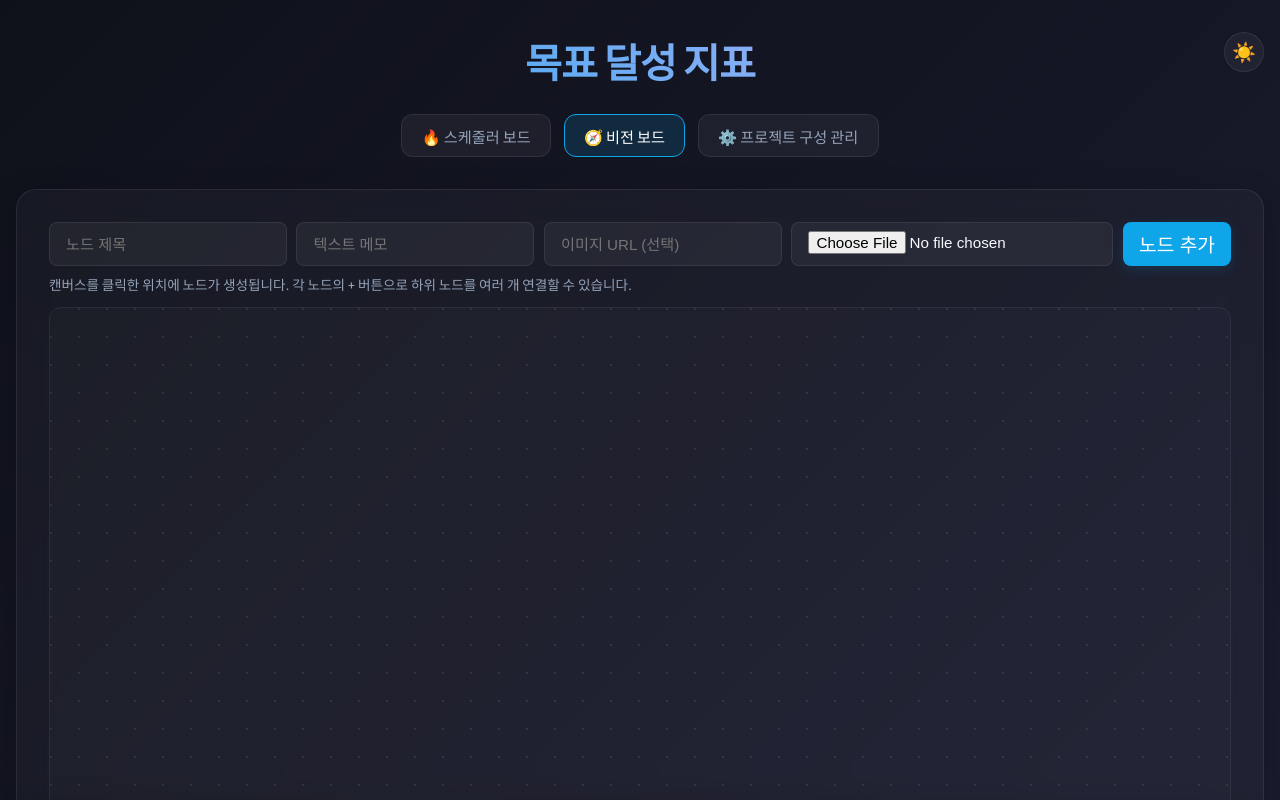
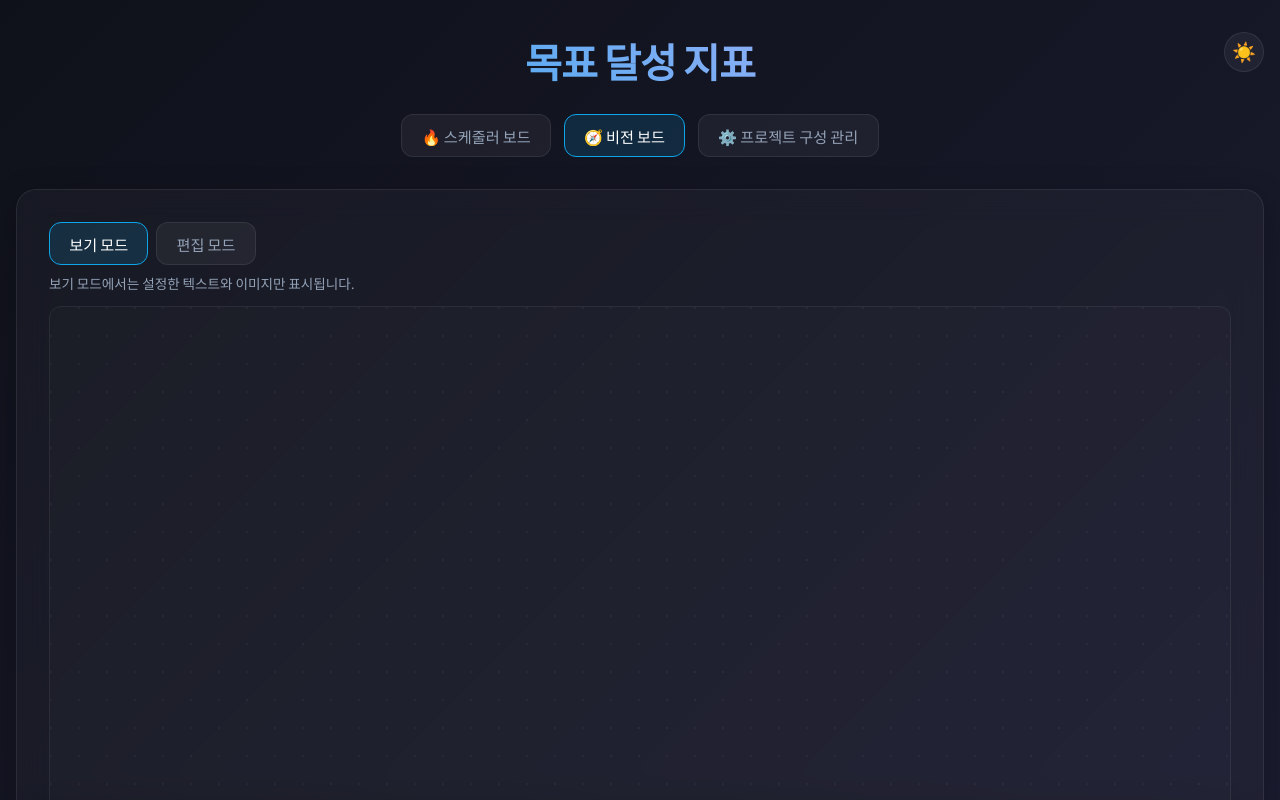
Before and after one commit to angibeom0985-arch/To-do-list, a React (Vite) app: page / in a window 1280 px wide. Both pictures are taken after a click on the button "🧭 비전 보드". Shown: the top 800 px of the page. Built offline with nearby package versions, Linux system fonts and the light colour scheme.

Commit message:
feat: split vision board into edit and view modes

```diff
--- a/src/App.css
+++ b/src/App.css
@@ -1481,6 +1481,11 @@
   gap: 0.5rem;
 }
 
+.vision-mode-switch {
+  display: flex;
+  gap: 0.5rem;
+}
+
 .vision-form {
   display: grid;
   grid-template-columns: 1fr 1fr 1fr 1fr auto;
@@ -1506,6 +1511,12 @@
     rgba(255, 255, 255, 0.02);
 }
 
+.vision-canvas.is-view-mode {
+  background:
+    radial-gradient(circle at 1px 1px, rgba(255,255,255,0.04) 1px, transparent 0) 0 0/28px 28px,
+    rgba(255, 255, 255, 0.015);
+}
+
 .vision-links {
   position: absolute;
   inset: 0;
@@ -1533,6 +1544,11 @@
   z-index: 2;
 }
 
+.vision-canvas.is-view-mode .vision-node {
+  cursor: default;
+  box-shadow: 0 8px 24px rgba(0, 0, 0, 0.18);
+}
+
 .vision-node.dragging {
   opacity: 0.75;
   transform: scale(1.01);
@@ -1610,7 +1626,16 @@
   justify-content: flex-end;
 }
 
+.vision-canvas.is-view-mode .vision-node-actions,
+.vision-canvas.is-view-mode .vision-node-editor {
+  display: none;
+}
+
 @media (max-width: 900px) {
+  .vision-mode-switch {
+    flex-wrap: wrap;
+  }
+
   .vision-form {
     grid-template-columns: 1fr;
   }
--- a/src/components/VisionBoard.jsx
+++ b/src/components/VisionBoard.jsx
@@ -32,6 +32,7 @@ const normalizeNode = (item, index) => {
 const getNodeHeight = (node) => (node.imageUrl ? NODE_HEIGHT_IMAGE : NODE_HEIGHT_TEXT);
 
 export default function VisionBoard({ items, setItems }) {
+  const [mode, setMode] = useState('view');
   const [title, setTitle] = useState('');
   const [note, setNote] = useState('');
   const [imageUrl, setImageUrl] = useState('');
@@ -56,7 +57,10 @@ export default function VisionBoard({ items, setItems }) {
     });
   };
 
+  const isEditMode = mode === 'edit';
+
   const handleCanvasMouseDown = (e) => {
+    if (!isEditMode) return;
     if (e.target !== e.currentTarget) return;
     const rect = e.currentTarget.getBoundingClientRect();
     const p = normalizePoint(e.clientX - rect.left, e.clientY - rect.top);
@@ -141,6 +145,7 @@ export default function VisionBoard({ items, setItems }) {
   };
 
   const startDrag = (e, node) => {
+    if (!isEditMode) return;
     if (e.button !== 0 || !canvasRef.current) return;
     e.preventDefault();
 
@@ -206,6 +211,15 @@ export default function VisionBoard({ items, setItems }) {
     setEditingId(null);
   };
 
+  const switchMode = (nextMode) => {
+    setMode(nextMode);
+    if (nextMode !== 'edit') {
+      setEditingId(null);
+      setDraggingId(null);
+      dragRef.current = null;
+    }
+  };
+
   const connectionLines = nodes
     .filter((child) => child.parentId && nodeMap.has(child.parentId))
     .map((child) => {
@@ -222,6 +236,25 @@ export default function VisionBoard({ items, setItems }) {
   return (
     <div className="glass-panel vision-board-panel animate-fade-in" style={{ animationDelay: '0.15s' }}>
       <div className="vision-topbar">
+        <div className="vision-mode-switch">
+          <button
+            type="button"
+            className={`view-tab ${mode === 'view' ? 'active' : ''}`}
+            onClick={() => switchMode('view')}
+          >
+            보기 모드
+          </button>
+          <button
+            type="button"
+            className={`view-tab ${mode === 'edit' ? 'active' : ''}`}
+            onClick={() => switchMode('edit')}
+          >
+            편집 모드
+          </button>
+        </div>
+
+        {isEditMode ? (
+          <>
             <form onSubmit={addRootNode} className="vision-form">
               <input type="text" className="project-input" placeholder="노드 제목" value={title} onChange={(e) => setTitle(e.target.value)} />
               <input type="text" className="project-input" placeholder="텍스트 메모" value={note} onChange={(e) => setNote(e.target.value)} />
@@ -230,10 +263,19 @@ export default function VisionBoard({ items, setItems }) {
               <button type="submit" className="add-btn mini-btn">노드 추가</button>
             </form>
             <p className="vision-help">캔버스를 클릭한 위치에 노드가 생성됩니다. 각 노드의 + 버튼으로 하위 노드를 여러 개 연결할 수 있습니다.</p>
+          </>
+        ) : (
+          <p className="vision-help">보기 모드에서는 설정한 텍스트와 이미지만 표시됩니다.</p>
+        )}
       </div>
 
       <div className="vision-canvas-wrap">
-        <div ref={canvasRef} className="vision-canvas" onMouseDown={handleCanvasMouseDown} style={{ width: `${CANVAS_WIDTH}px`, height: `${CANVAS_HEIGHT}px` }}>
+        <div
+          ref={canvasRef}
+          className={`vision-canvas ${isEditMode ? 'is-edit-mode' : 'is-view-mode'}`}
+          onMouseDown={handleCanvasMouseDown}
+          style={{ width: `${CANVAS_WIDTH}px`, height: `${CANVAS_HEIGHT}px` }}
+        >
           <svg className="vision-links" width={CANVAS_WIDTH} height={CANVAS_HEIGHT}>
             {connectionLines.map((line) => (
               <line key={line.key} x1={line.x1} y1={line.y1} x2={line.x2} y2={line.y2} />
@@ -251,6 +293,7 @@ export default function VisionBoard({ items, setItems }) {
               <h3 className="vision-node-title">{node.title || '제목 없음'}</h3>
               {node.note && <p className="vision-node-note">{node.note}</p>}
 
+              {isEditMode && (
                 <div className="vision-node-actions">
                   <button type="button" className="vision-node-action" onMouseDown={(e) => e.stopPropagation()} onClick={() => addChildNode(node.id)}>
                     +
@@ -262,8 +305,9 @@ export default function VisionBoard({ items, setItems }) {
                     -
                   </button>
                 </div>
+              )}
 
-              {editingId === node.id && (
+              {isEditMode && editingId === node.id && (
                 <div className="vision-node-editor" onMouseDown={(e) => e.stopPropagation()}>
                   <input
                     type="text"
```
Lines whose indentation alone changed are shown as unchanged.
